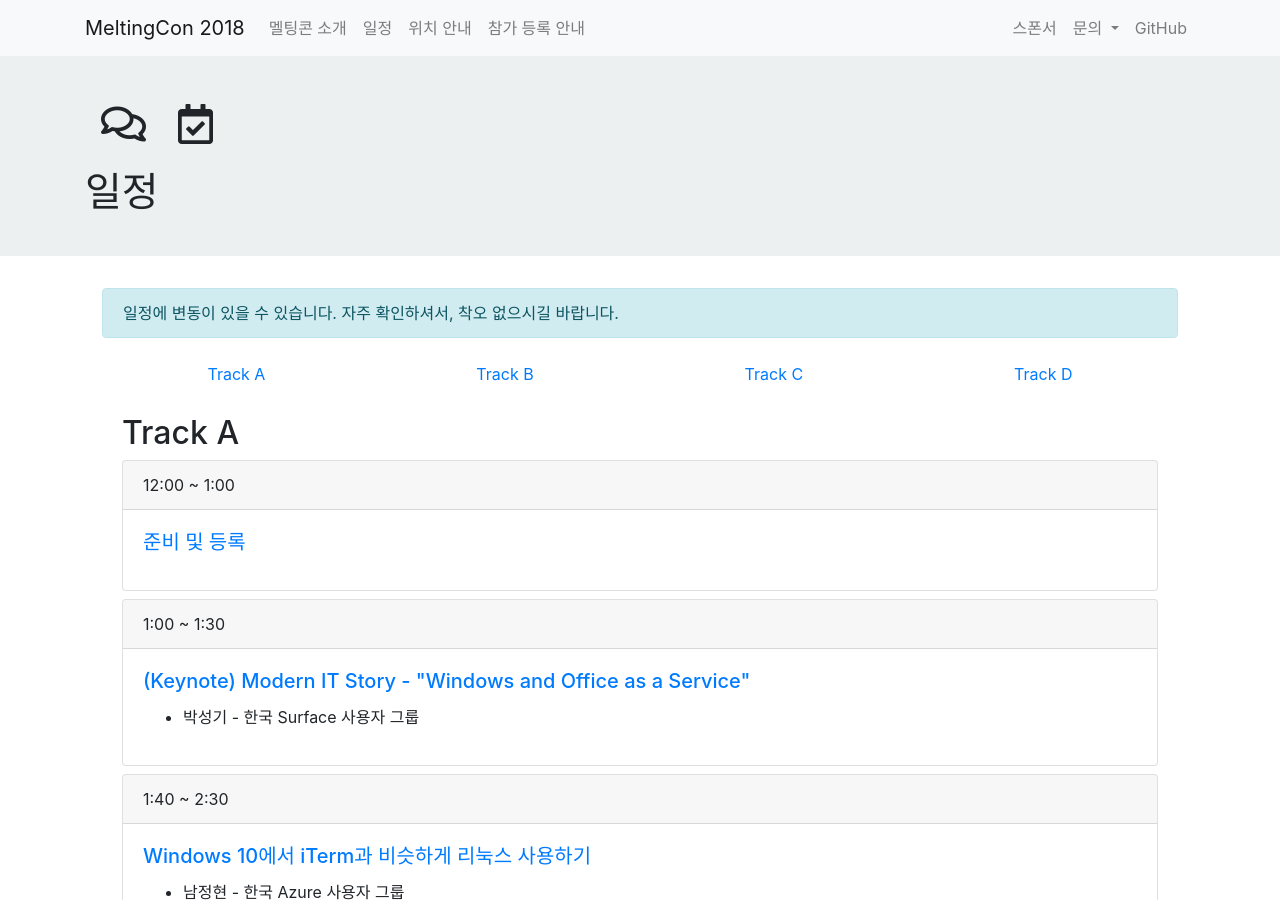
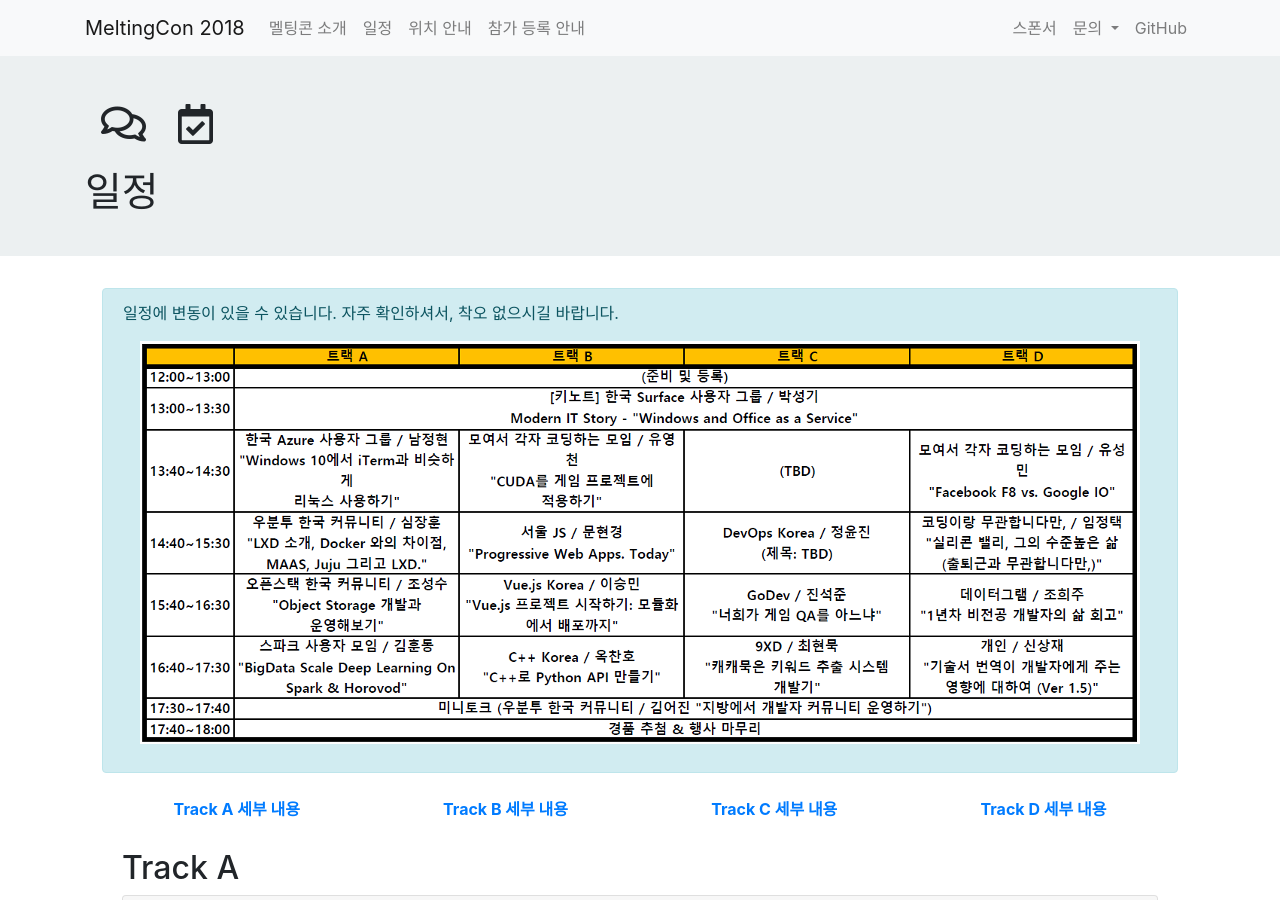
Before and after one commit to meltingcon/2018, a Jekyll site: the page built from schedules.html, in a window 1280 px wide and 900 px high. Built offline with Jekyll 4.4.1, drawn with Linux system fonts in a browser that asks for light colours.

Commit message:
Adds a schedule image + emphasize tracks

```diff
--- a/schedules.html
+++ b/schedules.html
@@ -6,16 +6,20 @@ permalink: /schedules/
 ---
 <div class="alert alert-info" role="alert">
   일정에 변동이 있을 수 있습니다. 자주 확인하셔서, 착오 없으시길 바랍니다.
+  <div align="center">
+    <img style="padding: 16px;"
+        src="{{ site.baseurl }}/assets/imgs/schedule.png" />
+  </div>
 </div>
 <ul class="nav nav-fill">
   {% assign tracks = site.sessions | group_by: 'track' %}
   {% for track in tracks %}
   {% unless track.name contains "," %}
   <li class="nav-item">
-    <a class="nav-link active" data-toggle="collapse"
+    <b><a class="nav-link active" data-toggle="collapse"
     href="#collapse_{{ forloop.index0 }}" aria-controls="collapse_{{ forloop.index0 }}"
     aria-expanded="false">
-    {{ track.name }}</a>
+    {{ track.name }} 세부 내용</a></b>
   </li>
   {% endunless %}
   {% endfor %}
```
Also changed, not shown: assets/imgs/schedule.png (added).
